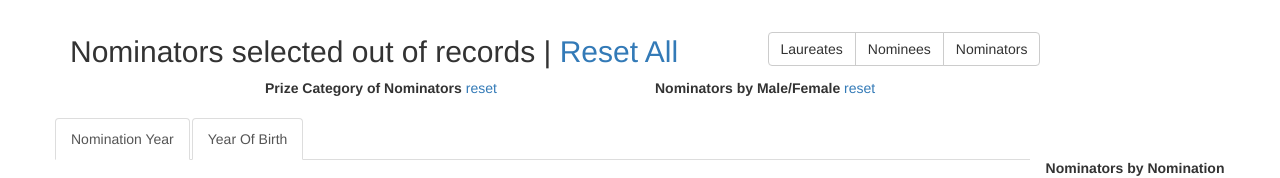
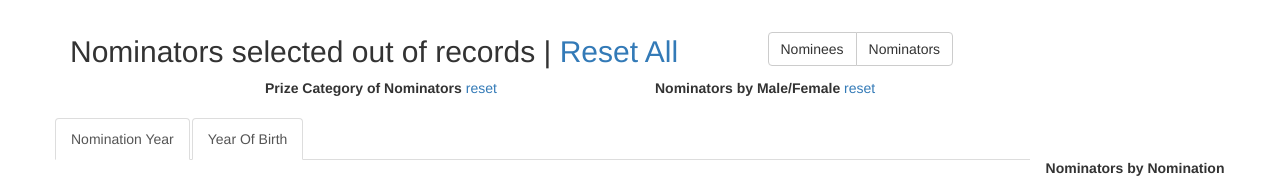
Before and after one commit to Abhi98krishna/nomination-visualization-1, a plain HTML site: page nominators.html in a window 1280 px wide. Shown: the top 178 px of the page. Drawn offline with Linux system fonts and the light colour scheme.

Commit message:
[EFNDVC-19] Removing laureates from the page

```diff
--- a/nominators.html
+++ b/nominators.html
@@ -104,7 +104,6 @@
 			</div>
 			<div class="col-md-4">
 				<div class="btn-group" role="group" style="padding-top:9%; float: left;">
-  					<a id="laureates-buttons" type="button" class="btn btn-default" href="laureates.html">Laureates</a>
   					<a id="nominees-buttons" type="button" class="btn btn-default" href="nominees.html">Nominees</a>
   					<a id="nominators-buttons" type="button" class="btn btn-default" href="nominators.html">Nominators</a>
 				</div>
```
Also changed, not shown: nominees.html (+0 -1 lines).
